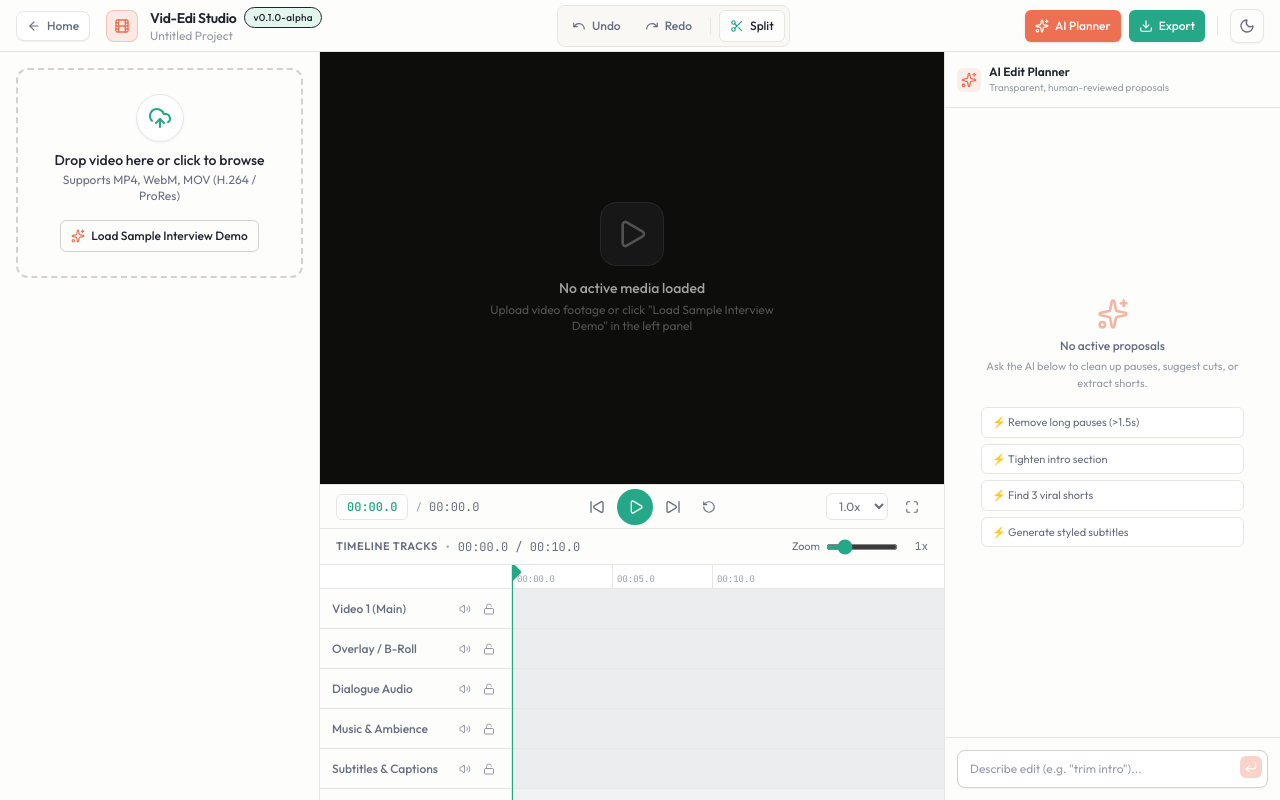
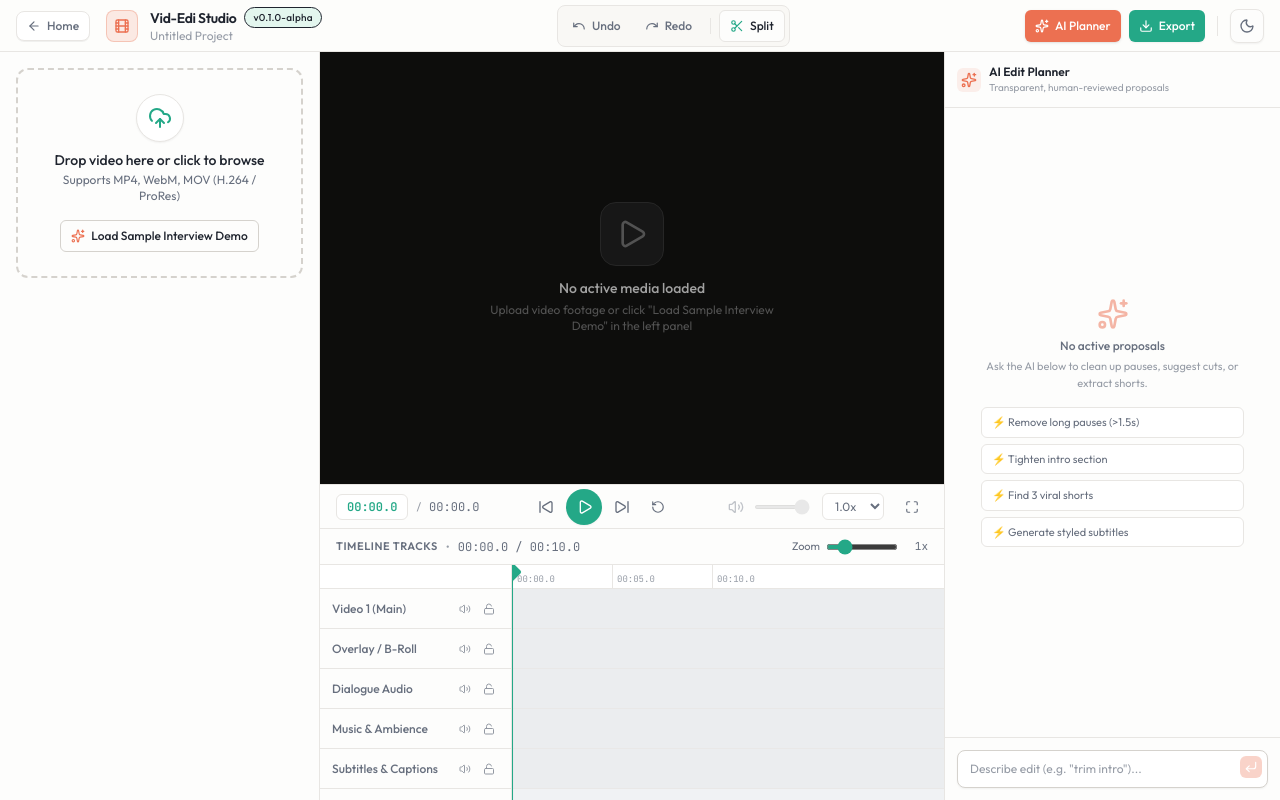
Before and after one commit to AwadhDhoot23/vid-edi, a React (Vite) app in the folder apps/studio/: page / in a window 1280 px wide. Both pictures are taken after a click on the button "Launch Studio". Built offline with nearby package versions, Linux system fonts and the light colour scheme.

Commit message:
feat(media): enable live in-browser playback, volume/mute controls, and WebCodecs status

```diff
--- a/apps/studio/src/components/MediaDropzone.tsx
+++ b/apps/studio/src/components/MediaDropzone.tsx
@@ -1,7 +1,7 @@
 import { useRef, useState } from 'react';
 import { UploadCloud, Info, Sparkles, CheckCircle2 } from 'lucide-react';
 import { Button, Card, CardHeader, CardTitle, formatSecondsToTimecode } from '@vid-edi/ui';
-import { inspectBrowserVideoFile } from '@vid-edi/media-processing';
+import { inspectBrowserVideoFile, isWebCodecsSupported } from '@vid-edi/media-processing';
 import { useTimelineStore } from '@vid-edi/editor-engine';
 import type { MediaSource } from '@vid-edi/shared-types';
 
@@ -27,7 +27,7 @@ export function MediaDropzone() {
       const fallback: MediaSource = {
         id: `source_${Date.now()}`,
         name: file.name,
-        path: file.name,
+        path: URL.createObjectURL(file),
         size: file.size,
         duration: 30, // default 30s
         width: 1920,
@@ -46,11 +46,11 @@ export function MediaDropzone() {
 
   const loadDemoMedia = () => {
     const demoSource: MediaSource = {
-      id: 'demo_spoken_interview_01',
-      name: 'tech_podcast_interview_sample.mp4',
-      path: '/demo_video.mp4',
-      size: 42 * 1024 * 1024,
-      duration: 74.5,
+      id: 'demo_tech_interview_sample',
+      name: 'tech_founder_interview_sample.mp4',
+      path: 'https://commondatastorage.googleapis.com/gtv-videos-bucket/sample/ForBiggerBlazes.mp4',
+      size: 15 * 1024 * 1024,
+      duration: 15,
       width: 1920,
       height: 1080,
       fps: 30,
@@ -168,6 +168,14 @@ export function MediaDropzone() {
               </span>
             </div>
           </div>
+
+          <div className="mt-3 pt-2.5 border-t border-[var(--border-subtle)] flex items-center justify-between text-[11px]">
+            <span className="text-[var(--text-tertiary)]">Playback Engine</span>
+            <span className="font-mono text-[var(--text-secondary)] flex items-center gap-1.5 font-medium">
+              <span className="w-1.5 h-1.5 rounded-full bg-emerald-500" />
+              {isWebCodecsSupported() ? 'WebCodecs HW Accel' : 'HTML5 Standard'}
+            </span>
+          </div>
         </Card>
       )}
     </div>
--- a/apps/studio/src/components/VideoPlayer.tsx
+++ b/apps/studio/src/components/VideoPlayer.tsx
@@ -1,11 +1,13 @@
-import { useRef, useEffect } from 'react';
-import { Play, Pause, SkipBack, SkipForward, Maximize, RotateCcw } from 'lucide-react';
+import { useRef, useEffect, useState } from 'react';
+import { Play, Pause, SkipBack, SkipForward, Maximize, RotateCcw, Volume2, VolumeX } from 'lucide-react';
 import { Button, formatSecondsToTimecode } from '@vid-edi/ui';
 import { useTimelineStore } from '@vid-edi/editor-engine';
 
 export function VideoPlayer() {
   const videoRef = useRef<HTMLVideoElement>(null);
   const containerRef = useRef<HTMLDivElement>(null);
+  const [volume, setVolume] = useState(1);
+  const [isMuted, setIsMuted] = useState(false);
   const { activeSource, currentTime, setCurrentTime, isPlaying, setIsPlaying, timeline } =
     useTimelineStore();
 
@@ -18,6 +20,14 @@ export function VideoPlayer() {
       video.currentTime = currentTime;
     }
   }, [currentTime]);
+
+  useEffect(() => {
+    const video = videoRef.current;
+    if (!video) return;
+
+    video.volume = isMuted ? 0 : volume;
+    video.muted = isMuted;
+  }, [volume, isMuted]);
 
   useEffect(() => {
     const video = videoRef.current;
@@ -71,6 +81,8 @@ export function VideoPlayer() {
               onTimeUpdate={handleTimeUpdate}
               onEnded={() => setIsPlaying(false)}
               playsInline
+              crossOrigin="anonymous"
+              preload="auto"
             />
 
             {/* Captions Overlay Preview */}
@@ -156,8 +168,41 @@ export function VideoPlayer() {
           </Button>
         </div>
 
-        {/* Secondary controls (Speed, Audio, Fullscreen) */}
-        <div className="flex items-center gap-2">
+        {/* Secondary controls (Speed, Volume, Fullscreen) */}
+        <div className="flex items-center gap-3">
+          {/* Volume Control */}
+          <div className="flex items-center gap-1.5 group">
+            <button
+              type="button"
+              onClick={() => setIsMuted(!isMuted)}
+              disabled={!activeSource}
+              className="p-1 text-[var(--text-secondary)] hover:text-[var(--text-primary)] transition-colors rounded-md disabled:opacity-40"
+              title={isMuted ? 'Unmute' : 'Mute'}
+            >
+              {isMuted || volume === 0 ? (
+                <VolumeX className="w-4 h-4" />
+              ) : (
+                <Volume2 className="w-4 h-4" />
+              )}
+            </button>
+            <input
+              type="range"
+              min="0"
+              max="1"
+              step="0.05"
+              value={isMuted ? 0 : volume}
+              disabled={!activeSource}
+              onChange={(e) => {
+                const val = parseFloat(e.target.value);
+                setVolume(val);
+                if (val > 0 && isMuted) setIsMuted(false);
+              }}
+              className="w-14 h-1 accent-[var(--accent-primary)] bg-[var(--border-subtle)] rounded-lg cursor-pointer disabled:opacity-40"
+              title={`Volume: ${Math.round((isMuted ? 0 : volume) * 100)}%`}
+            />
+          </div>
+
+          {/* Speed Selector */}
           <select
             className="text-xs bg-[var(--bg-elevated)] border border-[var(--border-subtle)] rounded-md px-2 py-1 text-[var(--text-secondary)] focus:outline-hidden"
             onChange={(e) => {
@@ -173,6 +218,7 @@ export function VideoPlayer() {
             <option value="2">2.0x</option>
           </select>
 
+          {/* Fullscreen Button */}
           <Button
             variant="ghost"
             size="icon"
--- a/packages/media-processing/src/inspector.ts
+++ b/packages/media-processing/src/inspector.ts
@@ -20,11 +20,10 @@ export async function inspectBrowserVideoFile(file: File): Promise<MediaSource>
     const objectUrl = URL.createObjectURL(file);
 
     video.onloadedmetadata = () => {
-      URL.revokeObjectURL(objectUrl);
       resolve({
         id: `source_${Date.now()}_${Math.random().toString(36).substring(2, 7)}`,
         name: file.name,
-        path: file.name,
+        path: objectUrl, // Retain objectUrl so <video src={path} /> can immediately stream and play the uploaded file
         size: file.size,
         duration: video.duration || 0,
         width: video.videoWidth || 1920,
```
